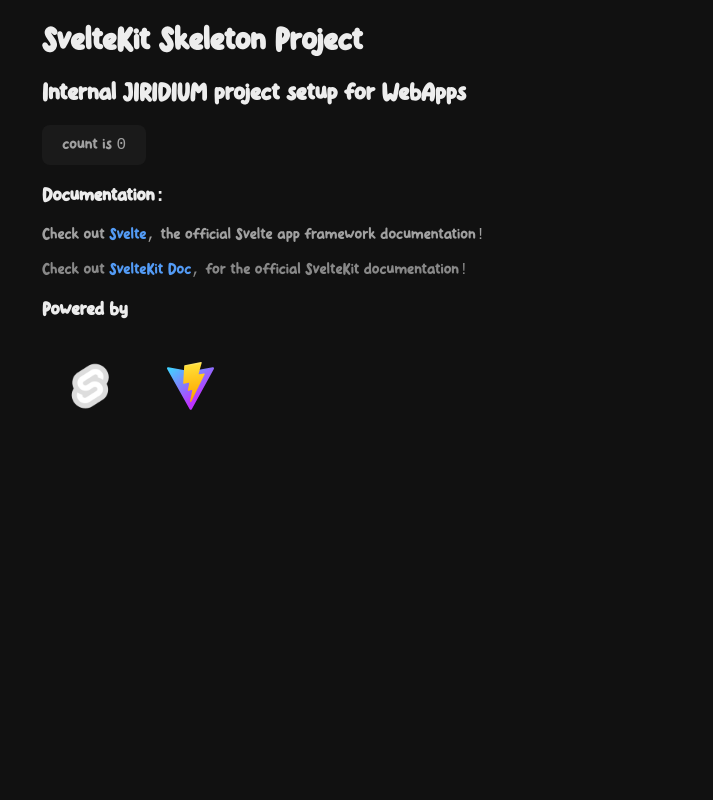
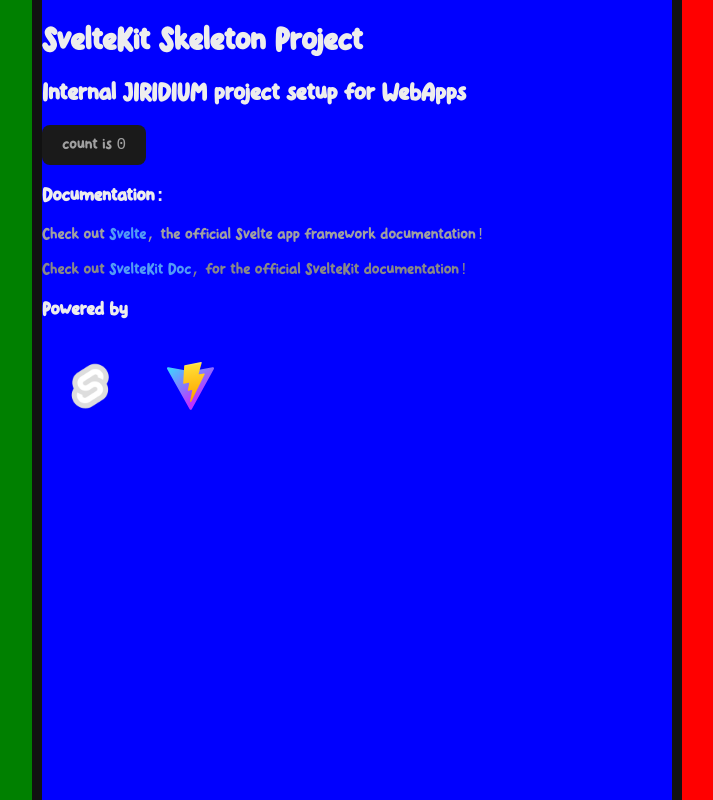
Before and after one commit to jiri132/Paw-Media, a SvelteKit app: page / in a window 1280 px wide. Shown: the whole page, without its empty margins (220-933 px from the left). Built offline with nearby package versions, Linux system fonts and the light colour scheme.

Commit message:
Updated grid section

```diff
--- a/src/app.css
+++ b/src/app.css
@@ -64,9 +64,9 @@
   }
 
 
-.left-nav { grid-area: 1 / 1 / 2 / 2; }
-main { grid-area: 1 / 2 / 2 / 3; }
-.right-nav { grid-area: 1 / 3 / 2 / 4; }
+.left-nav { grid-area: 1 / 1 / 2 / 2; background-color: green;}
+main { grid-area: 1 / 2 / 2 / 3; background-color: blue;}
+.right-nav { grid-area: 1 / 3 / 2 / 4;  background-color: red;}
 
 button {
   border-radius: 8px;
--- a/src/routes/+layout.svelte
+++ b/src/routes/+layout.svelte
@@ -3,5 +3,13 @@
     import '../app.css'
   </script>
 
+<div class="left-nav">
+
+</div>
+
+<div class="right-nav">
+
+</div>
+
 
   <slot />
```
